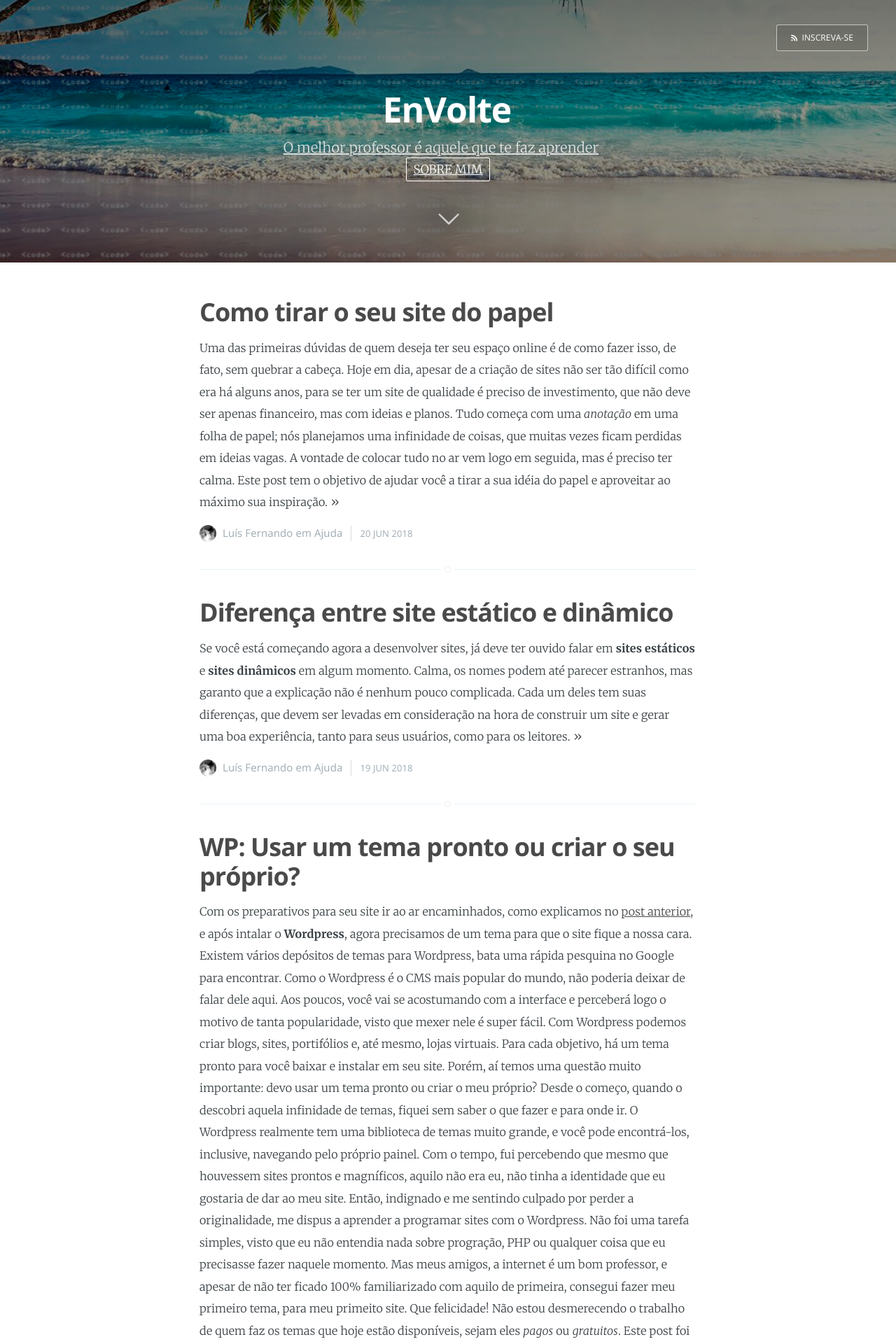
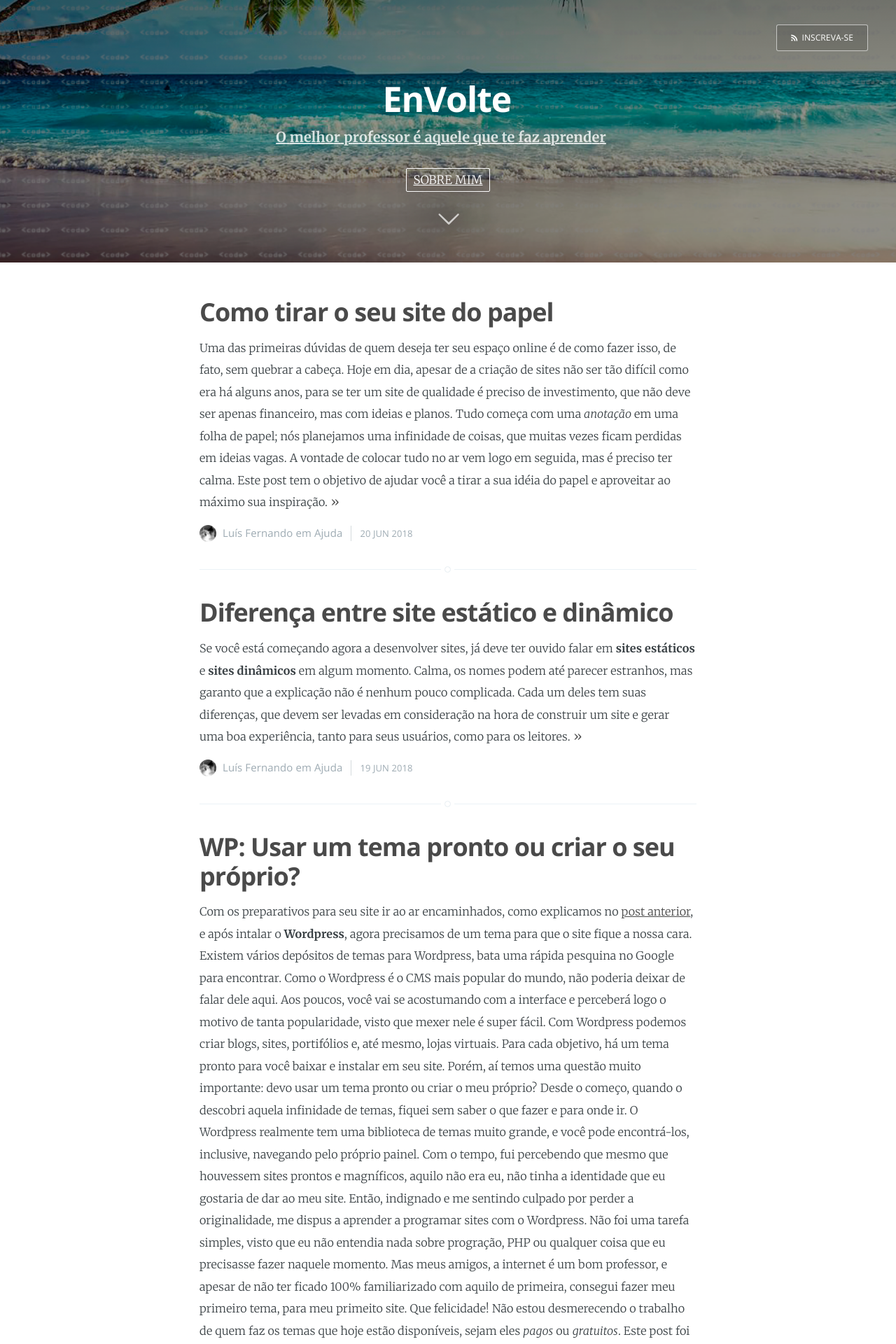
Before and after one commit to EnVolte/envolte.github.io, a Jekyll site: the page built from index.html, in a window 1280 px wide. Shown: the top 1920 px of the page at 70% size. Built offline with Jekyll 4.4.1, drawn with Linux system fonts in a browser that asks for light colours; the list of posts is cut into pages by our own code.

Commit message:
Update index.html

```diff
--- a/index.html
+++ b/index.html
@@ -18,7 +18,7 @@
         <div class="main-header-content inner">
             <h1 class="page-title">{{ site.name }}</h1>
             <h2 class="page-description">
-                <div style="text-decoration: normal; border: none; margin-right: 20px;" id="titulo"></div>
+                <div style="text-decoration: normal; font-weight: bold; border: none; margin-right: 20px;" id="titulo"></div><br>
                 {% if page.about %} <a href='{{ site.baseurl }}{{ page.about }}'> Sobre mim </a> {% endif %}
             </h2>
         </div>
```
